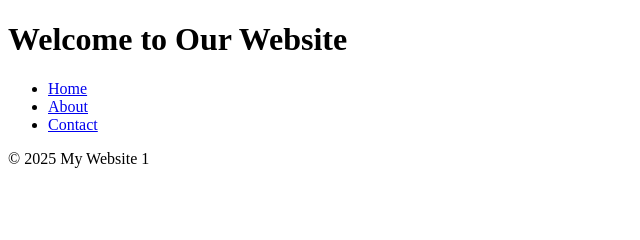
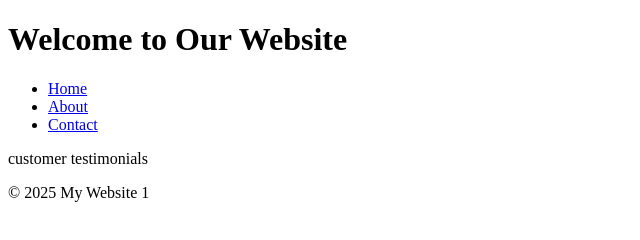
Before and after one commit to revathirao/website-project, a plain HTML site: page index.html in a window 1280 px wide. Shown: the whole page, without its empty margins (0-640 px from the left). Drawn offline with Linux system fonts and the light colour scheme.

Commit message:
testimonial added

```diff
--- a/index.html
+++ b/index.html
@@ -14,6 +14,7 @@
       <li><a href="#">Contact</a></li>
     </ul>
   </nav>
+    <div> customer testimonials</div>
 
     <footer>
         <p>&copy; 2025 My Website 1</p>
```
Lines whose indentation alone changed are shown as unchanged.
